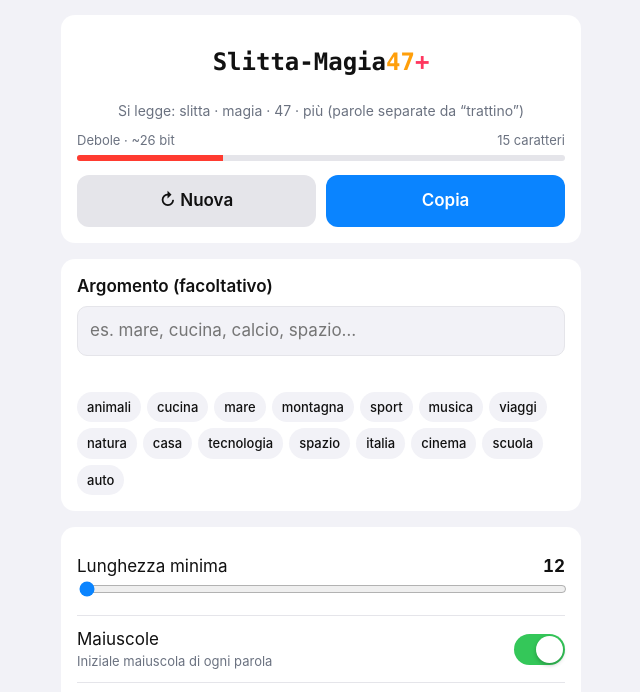
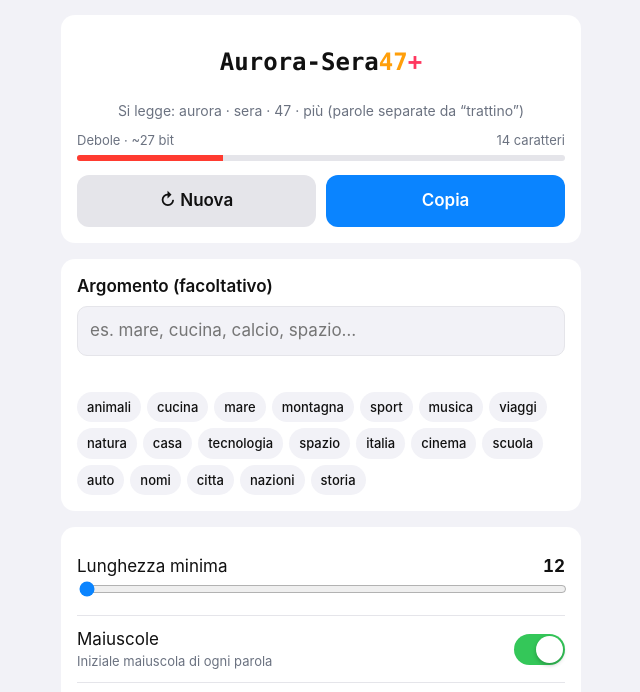
Before and after one commit to iltacc/parolina, a plain HTML site: page index.html in a window 1280 px wide. Shown: the part 90-782 px from the top of the page, without its empty margins (319-959 px from the left). Drawn offline with Linux system fonts and the light colour scheme.

Commit message:
Aggiunge nomi propri, città, nazioni e luoghi storici
Co-Authored-By: Claude Opus 5.5 <noreply@anthropic.com>
Claude-Session: https://claude.ai/code/session_01PaQZo3KGyFHFAp6kxXrpuf

```diff
--- a/index.html
+++ b/index.html
@@ -136,7 +136,7 @@ const $ = id => document.getElementById(id);
 
 const norm = s => s.toLowerCase().normalize("NFD").replace(/[̀-ͯ]/g, "").replace(/[^a-z\s]/g, " ");
 const toList = s => [...new Set(norm(s).split(/\s+/).filter(w => w.length >= 3 && w.length <= 10))];
-const POOL_GENERALE = toList(GENERALI);
+const POOL_GENERALE = toList(GENERALI + " " + NOMI + " " + CITTA + " " + NAZIONI + " " + STORIA);
 for (const k in TEMI) { TEMI[k].chiaviL = toList(TEMI[k].chiavi + " " + k); TEMI[k].paroleL = toList(TEMI[k].parole); }
 
 // Numero casuale sicuro e senza bias in [0, n)
--- a/sw.js
+++ b/sw.js
@@ -1,5 +1,5 @@
 // Cache per funzionare anche offline
-const CACHE = "parolina-v2";
+const CACHE = "parolina-v3";
 const FILES = ["./", "index.html", "words.js", "manifest.webmanifest", "icon-180.png", "icon-512.png"];
 self.addEventListener("install", e => e.waitUntil(caches.open(CACHE).then(c => c.addAll(FILES))));
 self.addEventListener("activate", e => e.waitUntil(
--- a/words.js
+++ b/words.js
@@ -160,3 +160,73 @@ const TEMI = {
 };
 
 const SPECIALI = "!?@#$%&*+=";
+
+// Nomi propri, città, nazioni e luoghi storici (inclusi anche nelle parole generali)
+const NOMI = `
+marco luca paolo giulia sara chiara anna maria giorgio franco
+matteo andrea davide simone fabio enrico pietro carlo bruno sergio
+elena laura silvia marta lucia rosa irene paola vittoria beatrice
+alessio dario elisa federica gianni lorenzo nicola riccardo stefano tommaso
+aurora bianca camilla emma greta ilaria ludovica noemi sofia viola
+john paul peter james david oliver harry jack thomas george
+mary emily sophie alice grace lucy olivia hannah chloe laura
+pablo diego carlos juan pedro carmen lola elena rosa ines
+pierre louis jules hugo marie claire juliette camille chloe lea
+hans otto karl felix lukas anna greta heidi frida klara
+igor ivan boris olga nadia sasha mila ahmed omar layla
+yuki kenji akira hana mei chen ravi amara kofi zara`;
+
+const CITTA = `
+roma milano napoli torino palermo genova bologna firenze bari catania
+venezia verona messina padova trieste brescia parma modena reggio perugia
+livorno cagliari foggia rimini salerno ferrara sassari latina monza siracusa
+pescara bergamo vicenza trento bolzano novara piacenza ancona arezzo udine
+lecce pisa siena lucca como assisi matera urbino ravenna mantova
+cremona pavia aosta potenza taranto ragusa trapani cosenza viterbo capri
+parigi londra madrid berlino vienna praga lisbona atene dublino oslo
+stoccolma helsinki varsavia budapest zurigo ginevra bruxelles amsterdam monaco lione
+marsiglia nizza siviglia valencia porto cracovia mosca istanbul cairo tunisi
+dubai tokyo kyoto osaka pechino shanghai seul delhi mumbai bangkok
+sydney melbourne toronto montreal boston chicago dallas miami denver seattle
+houston lima bogota quito santiago caracas havana rio bahia dakar
+nairobi lagos accra marrakech tangeri smirne beirut damasco baghdad teheran`;
+
+const NAZIONI = `
+italia francia spagna germania austria svizzera belgio olanda grecia portogallo
+irlanda scozia galles inghilterra norvegia svezia danimarca finlandia islanda polonia
+ungheria romania bulgaria croazia serbia albania slovenia malta cipro turchia
+russia ucraina egitto marocco tunisia algeria libia kenya nigeria ghana
+etiopia somalia sudan congo angola senegal mali niger ciad gabon
+india cina giappone corea vietnam laos nepal tibet iran iraq
+siria libano israele giordania oman qatar yemen kuwait
+canada messico cuba brasile argentina cile peru bolivia ecuador colombia
+venezuela uruguay paraguay panama haiti giamaica australia samoa tonga figi`;
+
+const STORIA = `
+waterloo solferino magenta custoza lepanto legnano caporetto vittorio piave isonzo
+marengo austerlitz jena lipsia borodino trafalgar verdun somme marna ypres
+hastings azincourt poitiers canne zama alesia farsalo azio pidna maratona
+salamina platea termopili troia sparta micene cnosso delfi olimpia tebe
+pompei ercolano paestum ostia tivoli canossa pontida calatafimi aspromonte mentana
+alamein stalingrado normandia dunkerque tobruk anzio cassino salerno okinawa midway
+gettysburg yorktown alamo saratoga lexington concord appomattox shiloh
+cartagine babilonia ninive persepoli petra palmira giza luxor tebe karnak
+machu cuzco tikal teotihuacan angkor ayutthaya kyoto nara gerusalemme bisanzio
+colosseo pantheon partenone acropoli stonehenge versailles alhambra vesuvio etna camelot`;
+
+TEMI.nomi = {
+  chiavi: "nomi nome persone persona amici famiglia bambini figli",
+  parole: NOMI
+};
+TEMI.citta = {
+  chiavi: "citta citta' metropoli capitali capitale paesi viaggio mondo",
+  parole: CITTA
+};
+TEMI.nazioni = {
+  chiavi: "nazioni nazione stati stato paesi geografia bandiere mondo continenti",
+  parole: NAZIONI
+};
+TEMI.storia = {
+  chiavi: "storia storico storica battaglia battaglie guerra guerre risorgimento napoleone romani antico antica archeologia impero",
+  parole: STORIA
+};
```
